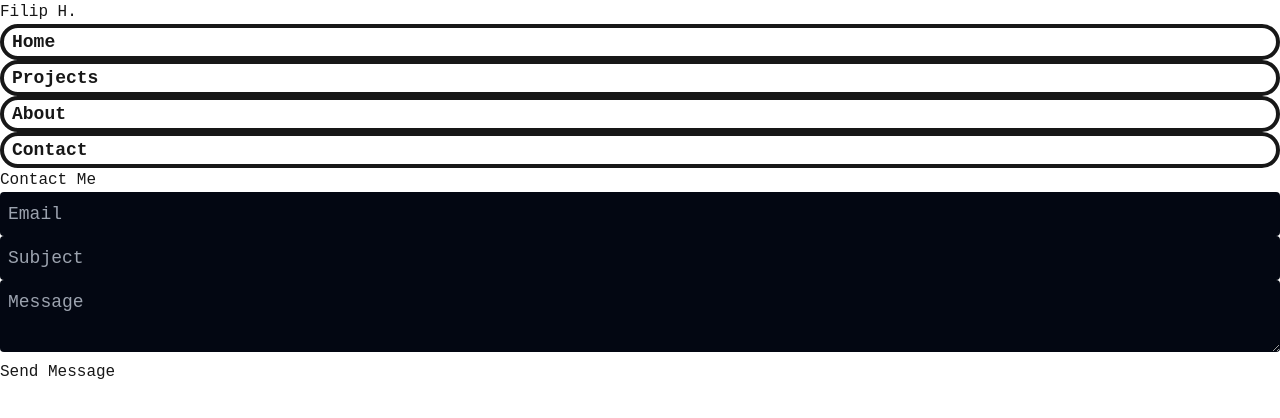
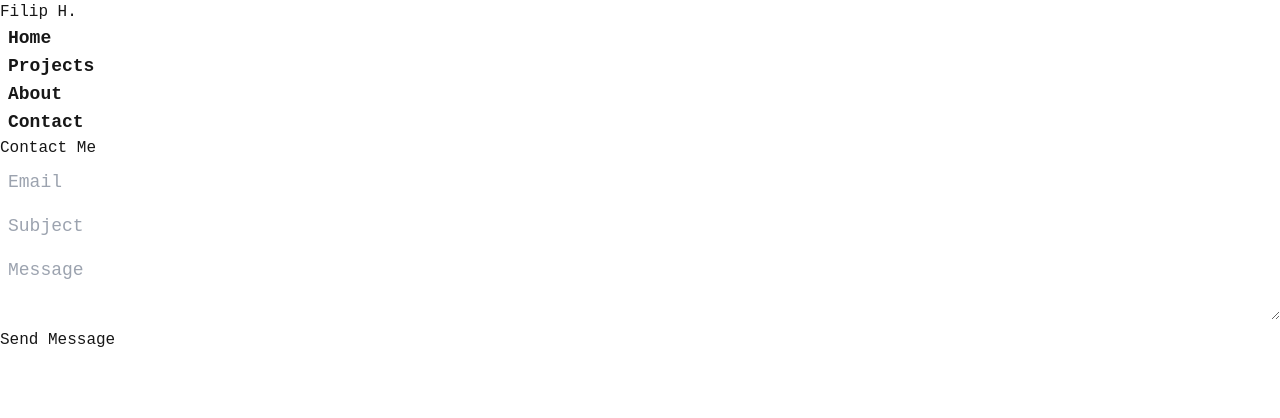
Before and after one commit to Kaufko/kaufko.github.io, a Next.js app: page /contact in a window 1280 px wide. Shown: the top 418 px of the page. Built offline with nearby package versions, Linux system fonts and the light colour scheme.

Commit message:
UI and color rRedesign and small front-end changes

```diff
--- a/src/app/contact/page.tsx
+++ b/src/app/contact/page.tsx
@@ -44,7 +44,8 @@ export default function ContactPage() {
     };
 
     return (
-        <div className="max-w-lg mx-auto mt-10 p-6 bg-gray-900/50 rounded-lg shadow-md">
+        <div className="page-wrapper">
+            <div className="max-w-lg mx-auto mt-10 p-6 bg-[var(--background)]  rounded-lg shadow-2xl">
                 <h1 className="text-2xl font-bold mb-4 text-center">Contact Me</h1>
                 <form onSubmit={handleSubmit} className="space-y-4">
                     <input
@@ -75,7 +76,7 @@ export default function ContactPage() {
                     />
                     <button
                         type="submit"
-                    className="w-full bg-[var(--maincolor)] text-slate-900 font-bold text-lg py-2 rounded hover:bg-[var(--secondarycolor)] transition"
+                        className="w-full bg-[var(--background-dark)] text-[var(--foreground)] font-bold text-lg py-2 rounded hover:bg-[var(--background-light)] transition"
                         disabled={loading}
                     >
                         {loading ? "Sending..." : "Send Message"}
@@ -85,5 +86,6 @@ export default function ContactPage() {
                     {responseMessage}
                 </p>
             </div>
+        </div>
     );
 }
--- a/src/app/globals.css
+++ b/src/app/globals.css
@@ -3,24 +3,31 @@
 @tailwind utilities;
 
 :root {
-  --background: #ffffff;
-  --foreground: #171717;
+    --background: #e3dac9;
+    --foreground: #171717;
 }
 
 @media (prefers-color-scheme: dark) {
     :root {
-        --background: #02090e;
-        --foreground: #ededed;
-        --maincolor: #72FF13 ;
-        --secondarycolor: #ffff29;
+        --foreground-light: #ffffff;
+        --foreground: #e3dac9;
+        --foreground-darker: #c6c6c6;
+        --background-dark: #1a1b1e;
+        --background-darker: #232428;
+        --background: #27282c;
+        --background-lighter: #313338;
+        --background-light: #383A40;
+
     }
 }
 
 body {
-  color: var(--foreground);
-  background: var(--background);
-  font-family: monospace, sans-serif;
-  overflow-x: hidden;
+    color: var(--foreground);
+    background: var(--background-darker);
+    font-family: monospace, sans-serif;
+    overflow-x: hidden;
+
+
 }
 
 @keyframes blink {
@@ -41,14 +48,24 @@ body {
     animation: blink 0.7s step-end infinite;
 }
 
-.route-header-li{
-    @apply sm:border-4 max-sm:hover:text-[var(--maincolor)] sm:px-2 max-sm:px-1 border-solid rounded-full sm:hover:text-black transition duration-100 ease-in-out sm:hover:bg-[var(--maincolor)] sm:border-[var(--maincolor)];
+.route-header-li {
+    @apply hover:text-[var(--foreground-light)] sm:px-2 max-sm:px-1 transition duration-100 ease-in-out;
 }
 
-.route-header-link{
-    @apply block transition duration-100 ease-in-out font-bold lg:text-lg max-sm:text-lg sm:hover:bg-[var(--maincolor)];
+.route-header-link {
+    @apply transition duration-200 ease-in-out font-bold lg:text-lg max-sm:text-lg;
 }
 
-.contactMeFormInput{
-    @apply w-full p-2 text-lg text-gray-200 bg-gray-950 rounded focus:outline-none focus:ring-4 focus:ring-[var(--maincolor)]
+.contactMeFormInput {
+    @apply w-full p-2 text-lg text-[var(--foreground-darker)] bg-[var(--background-dark)] rounded;
 }
+
+.removescrollbar{
+    ::-webkit-scrollbar {
+        display: none;
+    }
+    scrollbar-width: none;
+    @media screen and (min-width: 768px) {
+
+    }
+}
--- a/src/app/layout.tsx
+++ b/src/app/layout.tsx
@@ -14,12 +14,10 @@ export default function RootLayout({ children, }:
     {
         children: React.ReactNode
     }
-)
-
-{
+) {
     return (
         <html lang="en">
-            <body>
+            <body className="removescrollbar">
                 <Menu>
                     <header className="relative w-full z-50 top-0">
                         <div className="max-w-6xl mx-auto flex justify-between items-center p-4">
@@ -35,11 +33,14 @@ export default function RootLayout({ children, }:
                                     <li className="route-header-li">
                                         <Link href="/about" className="route-header-link">About</Link>
                                     </li>
-                                    <li className="route-header-li">
-                                        <Link href="/contact" className="route-header-link">Contact</Link>
-                                    </li>
+
                                 </ul>
                             </nav>
+                            <ul>
+                                <li className="route-header-li">
+                                    <Link href="/contact" className="route-header-link">Contact</Link>
+                                </li>
+                            </ul>
                         </div>
                     </header>
                 </Menu>
```
Also changed, not shown: src/app/about/page.tsx (+4 -4 lines). Lines whose indentation alone changed are shown as unchanged.
